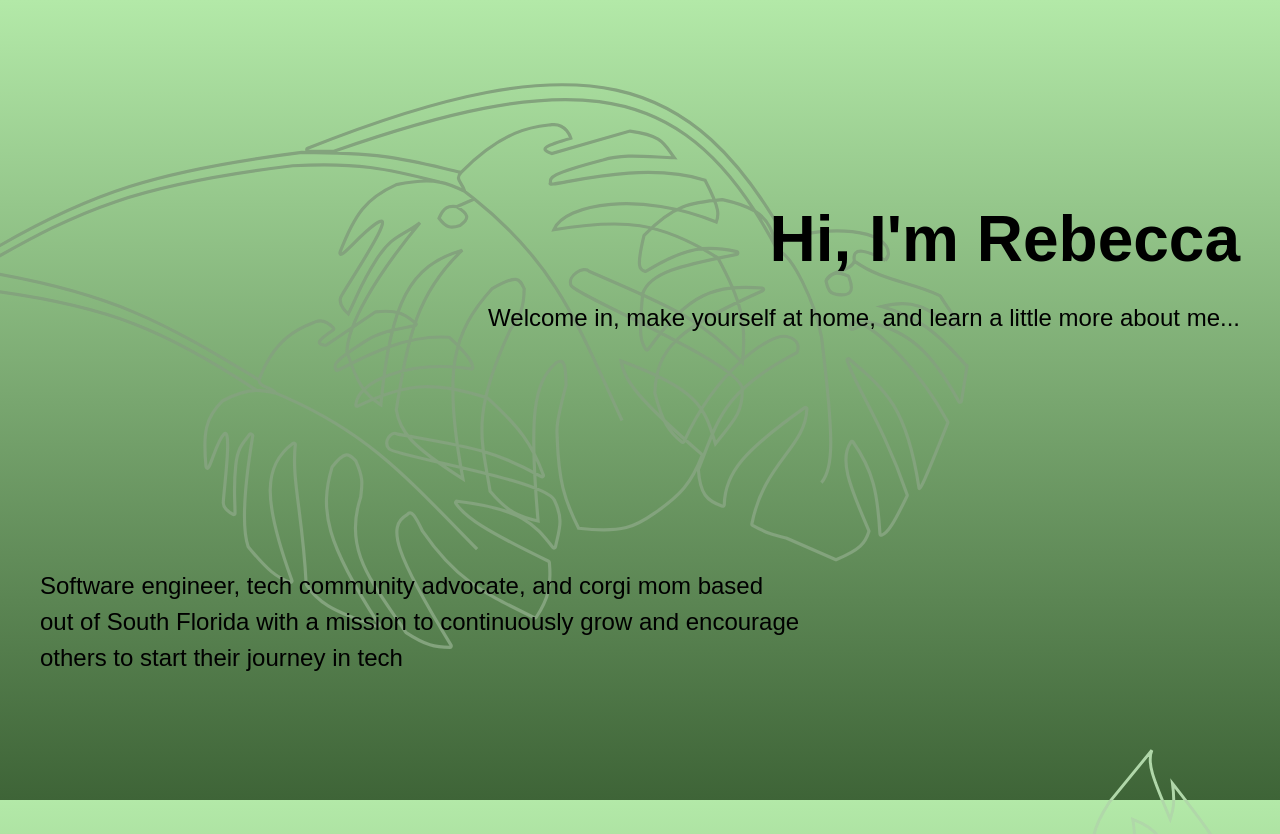
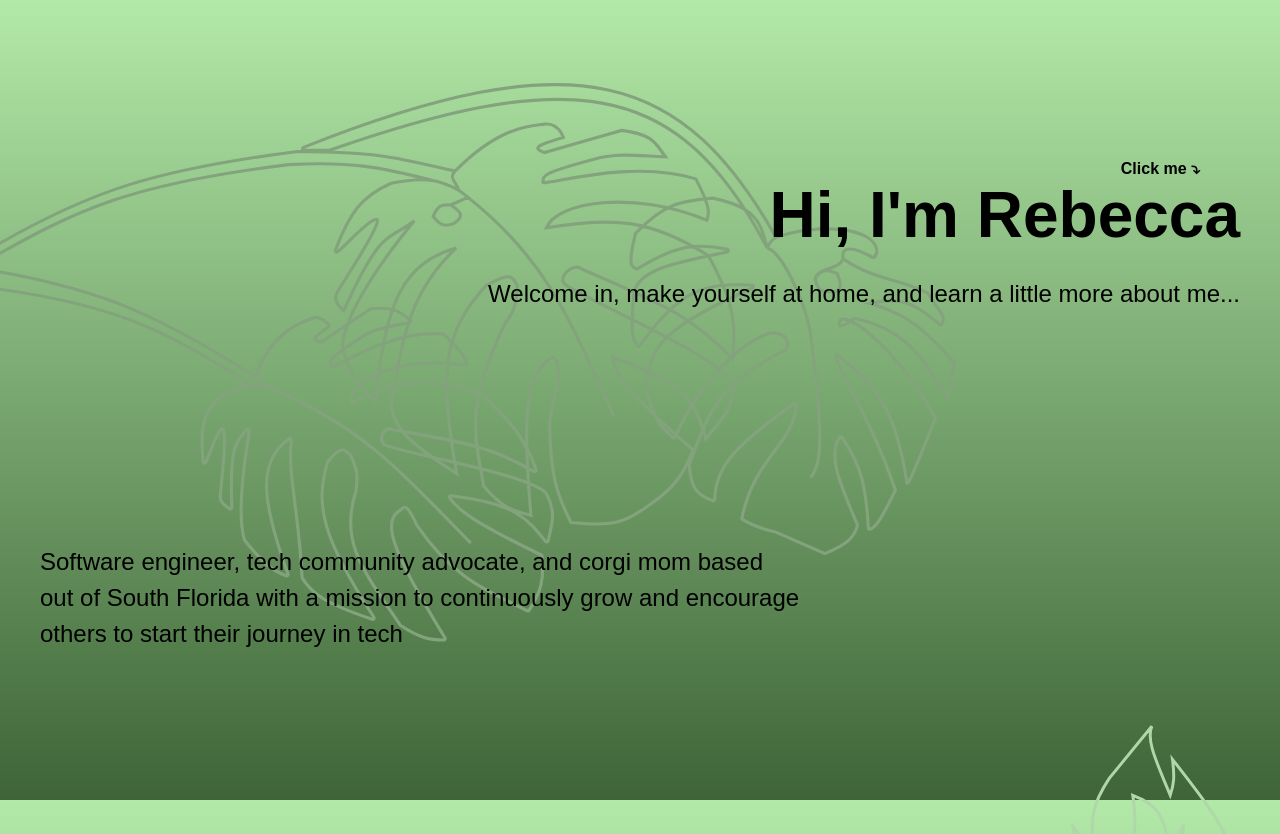
Before and after one commit to RebeccaBakels/rebeccabakels-portfolio, a Next.js app: page / in a window 1280 px wide. Shown: the top 834 px of the page. Built offline with nearby package versions, Linux system fonts and the light colour scheme.

Commit message:
added backa and click me arrow

```diff
--- a/components/Info.js
+++ b/components/Info.js
@@ -7,10 +7,10 @@ function Info() {
   return (
     <>
       <div className={styles.padding}>
+        <h2 className={styles.cta}>Click me ⤵</h2>
         <h1 className={styles.title}>
-          Hi, I'm{" "}
           <Link href={"/my-story"} passHref>
-            Rebecca
+            Hi, I'm Rebecca
           </Link>
         </h1>
 
--- a/pages/my-story.js
+++ b/pages/my-story.js
@@ -4,12 +4,16 @@ import Backgroud from "../components/Background";
 import Story from "../components/Story";
 import FAQ from "../components/FAQ";
 import styles from "../styles/About.module.css";
+import Link from "next/link";
 
 export default function MyStory() {
   return (
     <>
       <div className={styles.main}>
         <div className={styles.container}>
+          <Link href={"/"} passHref>
+            <a style={{ fontSize: "40px" }}>←</a>
+          </Link>
           <Backgroud />
           <Story />
           <FAQ />
--- a/styles/Home.module.css
+++ b/styles/Home.module.css
@@ -27,14 +27,17 @@
 }
 
 .title {
-  margin-bottom: 0;
-  line-height: 1.15;
+  margin: 0;
   font-size: 4rem;
 }
-
+.cta,
 .title,
 .description {
   text-align: right;
+}
+.cta {
+  font-size: 1rem;
+  margin: 0px 15px 0px 0px;
 }
 
 .description {
@@ -129,6 +132,9 @@
   .description {
     padding-bottom: 6rem;
   }
+  .cta {
+    margin: 0px 40px 0px 0px;
+  }
 }
 
 @media (min-width: 950px) {
```
